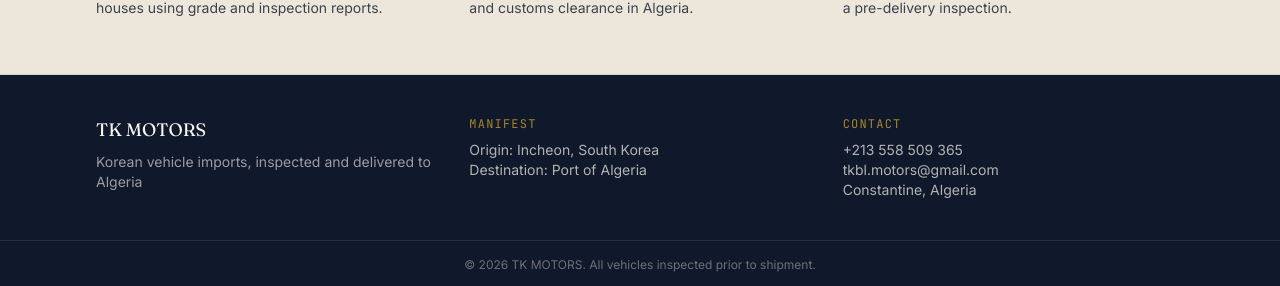
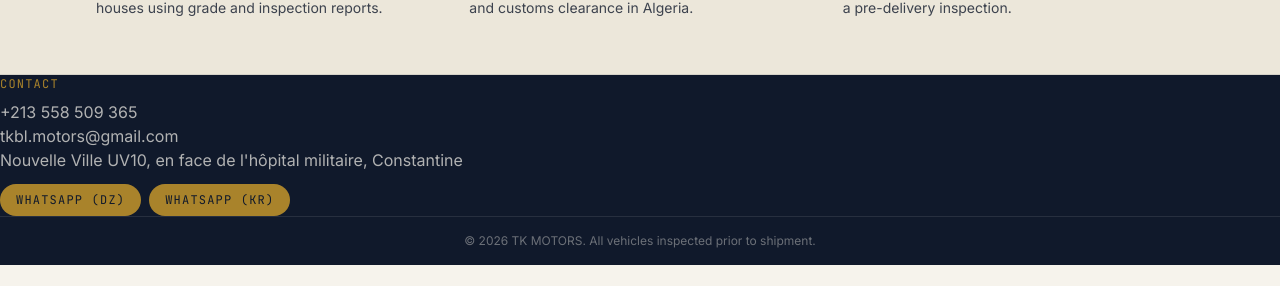
Before and after one commit to tkblmotors-web/tk-motors, a Next.js app: page / in a window 1280 px wide. Shown: the part 1245-1531 px from the top of the page. After the commit the page ends 1510 px from the top, so only its background shows below. Built offline with nearby package versions, Linux system fonts and the light colour scheme; no server answers; the database is empty.

Commit message:
Update Footer.tsx

```diff
--- a/components/Footer.tsx
+++ b/components/Footer.tsx
@@ -1,29 +1,36 @@
+
 import { siteConfig } from "@/lib/config";
 
 export function Footer() {
   return (
     <footer className="mt-auto border-t border-ink/10 bg-ink text-paper">
-      <div className="mx-auto max-w-6xl px-5 sm:px-8 py-10 grid gap-8 sm:grid-cols-3 text-sm">
-        <div>
-          <div className="font-display text-lg mb-2">{siteConfig.name}</div>
-          <p className="text-paper/60">{siteConfig.tagline}</p>
-        </div>
-        <div>
-          <div className="font-mono uppercase tracking-widest text-xs text-brass mb-2">
-            Manifest
-          </div>
-          <p className="text-paper/70">Origin: {siteConfig.originPort}</p>
-          <p className="text-paper/70">Destination: {siteConfig.destinationPort}</p>
-        </div>
    <div>
   <div className="font-mono uppercase tracking-widest text-xs text-brass mb-2">
     Contact
   </div>
   <p className="text-paper/70">{siteConfig.phoneDisplay}</p>
   <p className="text-paper/70">{siteConfig.email}</p>
-          <p className="text-paper/70">{siteConfig.city}</p>
+  <p className="text-paper/70">{siteConfig.address}</p>
+  <div className="mt-3 flex flex-wrap gap-2">
+    <a
+      href={`https://wa.me/${siteConfig.whatsappNumber}`}
+      target="_blank"
+      rel="noopener noreferrer"
+      className="inline-block rounded-full bg-brass px-4 py-2 text-xs font-mono uppercase tracking-widest text-ink hover:opacity-90"
+    >
+      WhatsApp (DZ)
+    </a>
+    <a
+      href={`https://wa.me/${siteConfig.whatsappNumberKR}`}
+      target="_blank"
+      rel="noopener noreferrer"
+      className="inline-block rounded-full bg-brass px-4 py-2 text-xs font-mono uppercase tracking-widest text-ink hover:opacity-90"
+    >
+      WhatsApp (KR)
+    </a>
   </div>
 </div>
+
       <div className="border-t border-paper/10 py-4 text-center text-xs text-paper/40">
         © {new Date().getFullYear()} {siteConfig.name}. All vehicles inspected prior to shipment.
       </div>
```
Lines whose indentation alone changed are shown as unchanged.
